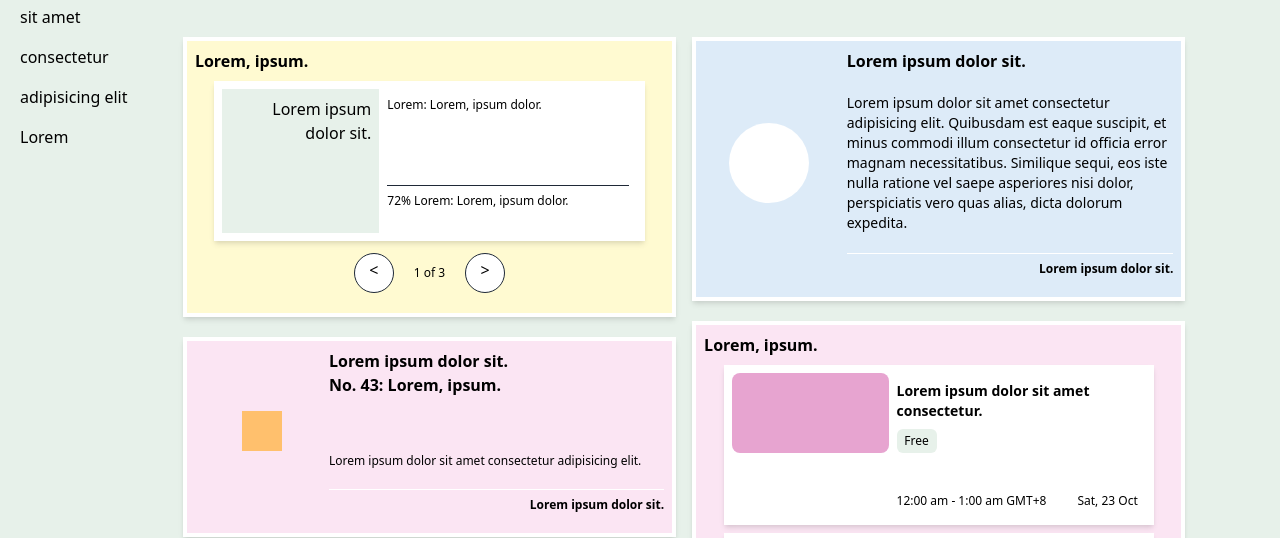
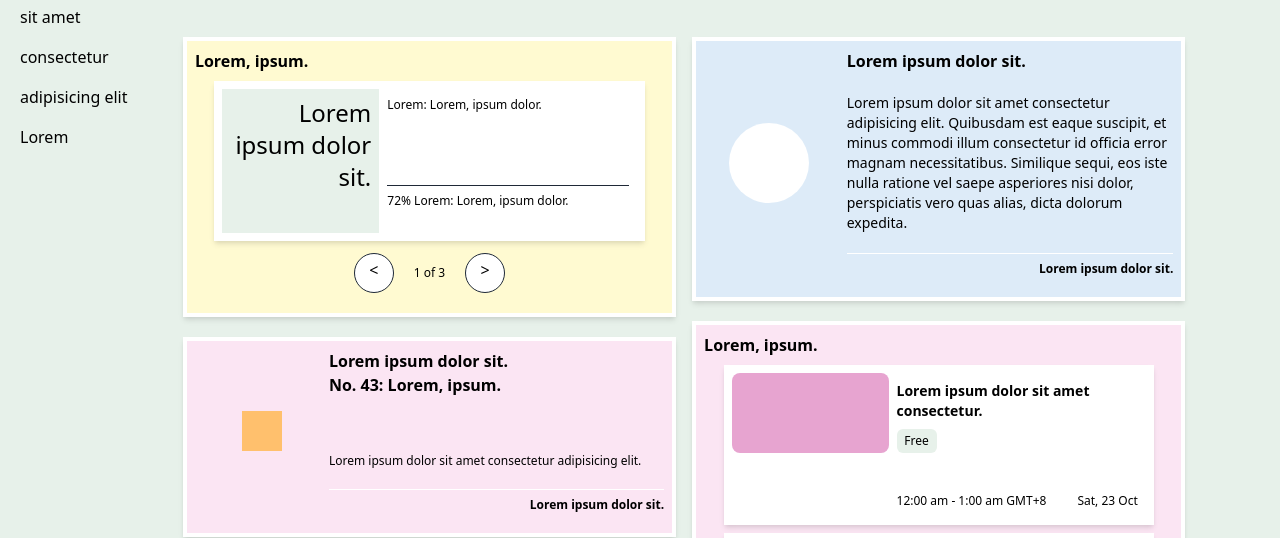
Before and after one commit to darwin1501/Scrimba-dashboard-clone, a website: page index.html in a window 1280 px wide. Shown: the part 183-721 px from the top of the page. Drawn offline with Linux system fonts and the light colour scheme.

Commit message:
change font size at md screen

```diff
--- a/index.html
+++ b/index.html
@@ -52,7 +52,7 @@
                             <!-- card content  -->
                             <div class="flex w-11/12 h-40 bg-white mt-2 p-2 mx-auto shadow-md">
                             <div class="w-3/5 h-auto bg-blue-paleBlue p-2">
-                                    <p class="text-right text-1xl">Lorem ipsum dolor sit.</p>
+                                    <p class="text-right text-1xl md:text-2xl">Lorem ipsum dolor sit.</p>
                             </div>
                             <div class="w-full h-auto p-2 ">
                                     <p class="text-xs">Lorem: Lorem, ipsum dolor.</p>
```
Also changed, not shown: tailwind.css.
